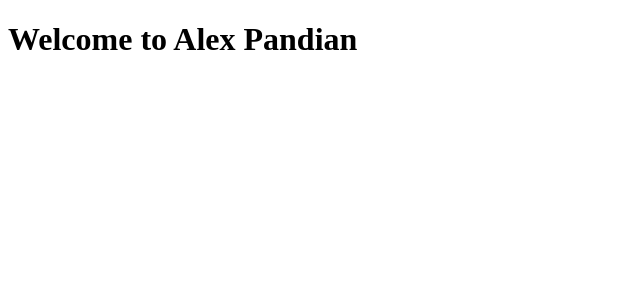
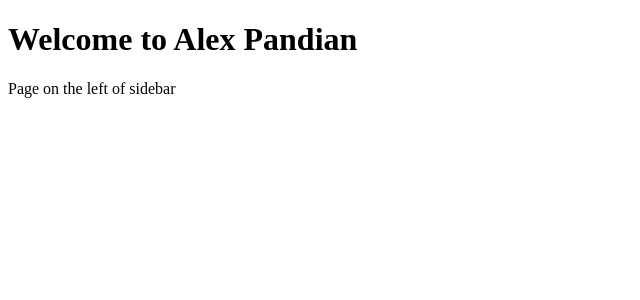
Before and after one commit to Rishab-RajHR/AngularDeploy, an Angular app: page / in a window 1280 px wide. Shown: the top 300 px of the page, without its empty margins (0-640 px from the left). Built offline with nearby package versions, Linux system fonts and the light colour scheme.

Commit message:
Deploy App

```diff
--- a/src/app/app.html
+++ b/src/app/app.html
@@ -1 +1,2 @@
 <h1>Welcome to Alex Pandian</h1>
+<p>Page on the left of sidebar</p>
```
